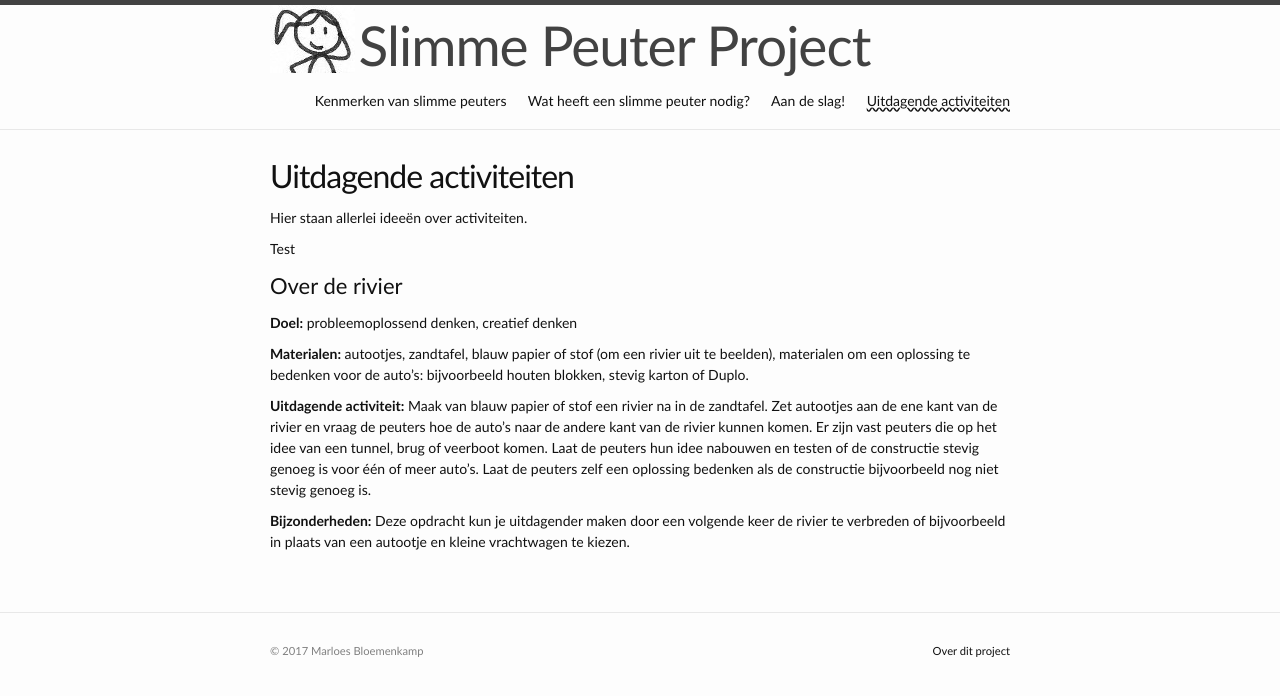
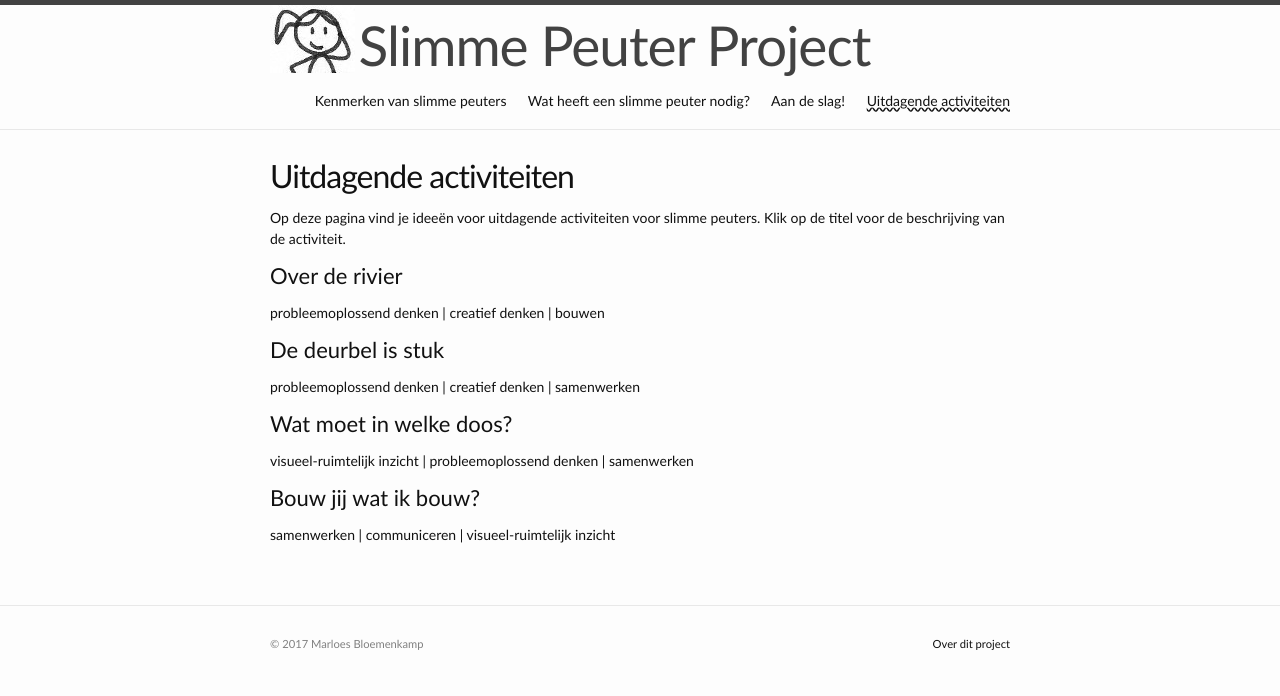
Before and after one commit to marloesbloemenkamp/marloesbloemenkamp.github.io, a Jekyll site: the page built from activiteiten/index.md, in a window 1280 px wide. Shown: the top 696 px of the page. Built offline with Jekyll 4.4.1, drawn with Linux system fonts in a browser that asks for light colours.

Commit message:
Update index.md

```diff
--- a/activiteiten/index.md
+++ b/activiteiten/index.md
@@ -6,15 +6,16 @@ parent: index
 published: true
 ---
 
-Hier staan allerlei ideeën over activiteiten.
-
-Test
+Op deze pagina vind je ideeën voor uitdagende activiteiten voor slimme peuters. Klik op de titel voor de beschrijving van de activiteit.
 
 ## Over de rivier
-**Doel:** probleemoplossend denken, creatief denken
+probleemoplossend denken | creatief denken | bouwen
 
-**Materialen:** autootjes, zandtafel, blauw papier of stof (om een rivier uit te beelden), materialen om een oplossing te bedenken voor de auto’s: bijvoorbeeld houten blokken, stevig karton of Duplo.
+## De deurbel is stuk
+probleemoplossend denken | creatief denken | samenwerken
 
-**Uitdagende activiteit:** Maak van blauw papier of stof een rivier na in de zandtafel. Zet autootjes aan de ene kant van de rivier en vraag de peuters hoe de auto’s naar de andere kant van de rivier kunnen komen. Er zijn vast peuters die op het idee van een tunnel, brug of veerboot komen. Laat de peuters hun idee nabouwen en testen of de constructie stevig genoeg is voor één of meer auto’s. Laat de peuters zelf een oplossing bedenken als de constructie bijvoorbeeld nog niet stevig genoeg is.
+## Wat moet in welke doos?
+visueel-ruimtelijk inzicht | probleemoplossend denken | samenwerken
 
-**Bijzonderheden:** Deze opdracht kun je uitdagender maken door een volgende keer de rivier te verbreden of bijvoorbeeld in plaats van een autootje en kleine vrachtwagen te kiezen.
+## Bouw jij wat ik bouw?
+samenwerken | communiceren | visueel-ruimtelijk inzicht
```
